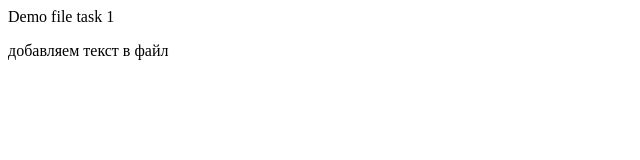
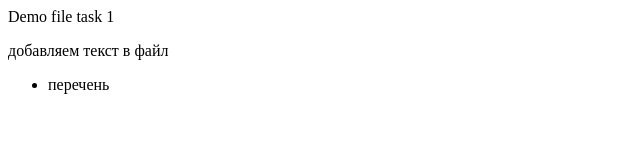
Before and after one commit to Dronych2004/task_1_1, a plain HTML site: page index.html in a window 1280 px wide. Shown: the full height of the page, 0-640 px from the left. Drawn offline with Linux system fonts and the light colour scheme.

Commit message:
cписок

```diff
--- a/index.html
+++ b/index.html
@@ -8,5 +8,10 @@
 <body>
     Demo file task 1
     <p>добавляем текст в файл</p>
+    <ul>
+        <li>
+            перечень
+        </li>
+    </ul>
 </body>
 </html>
```
